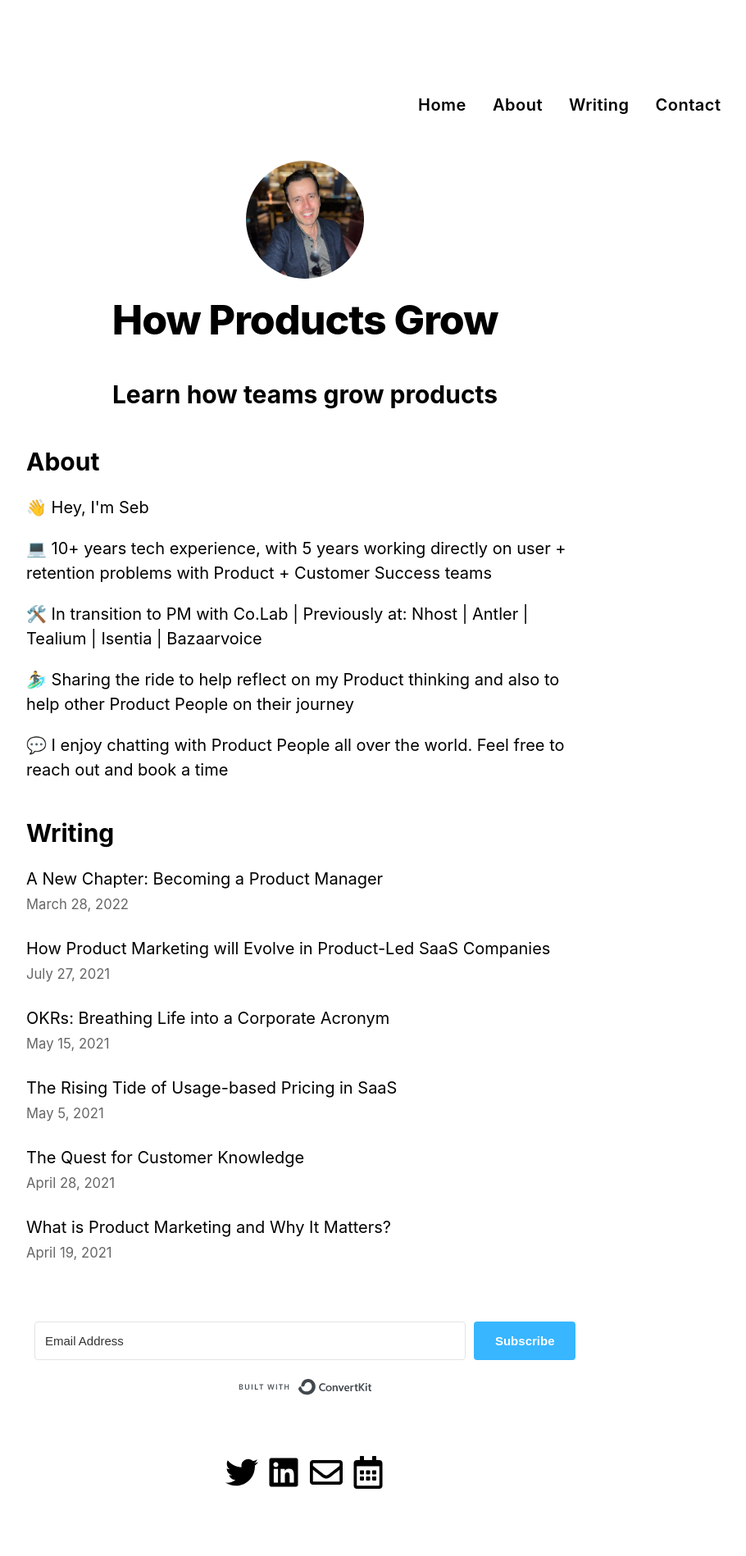
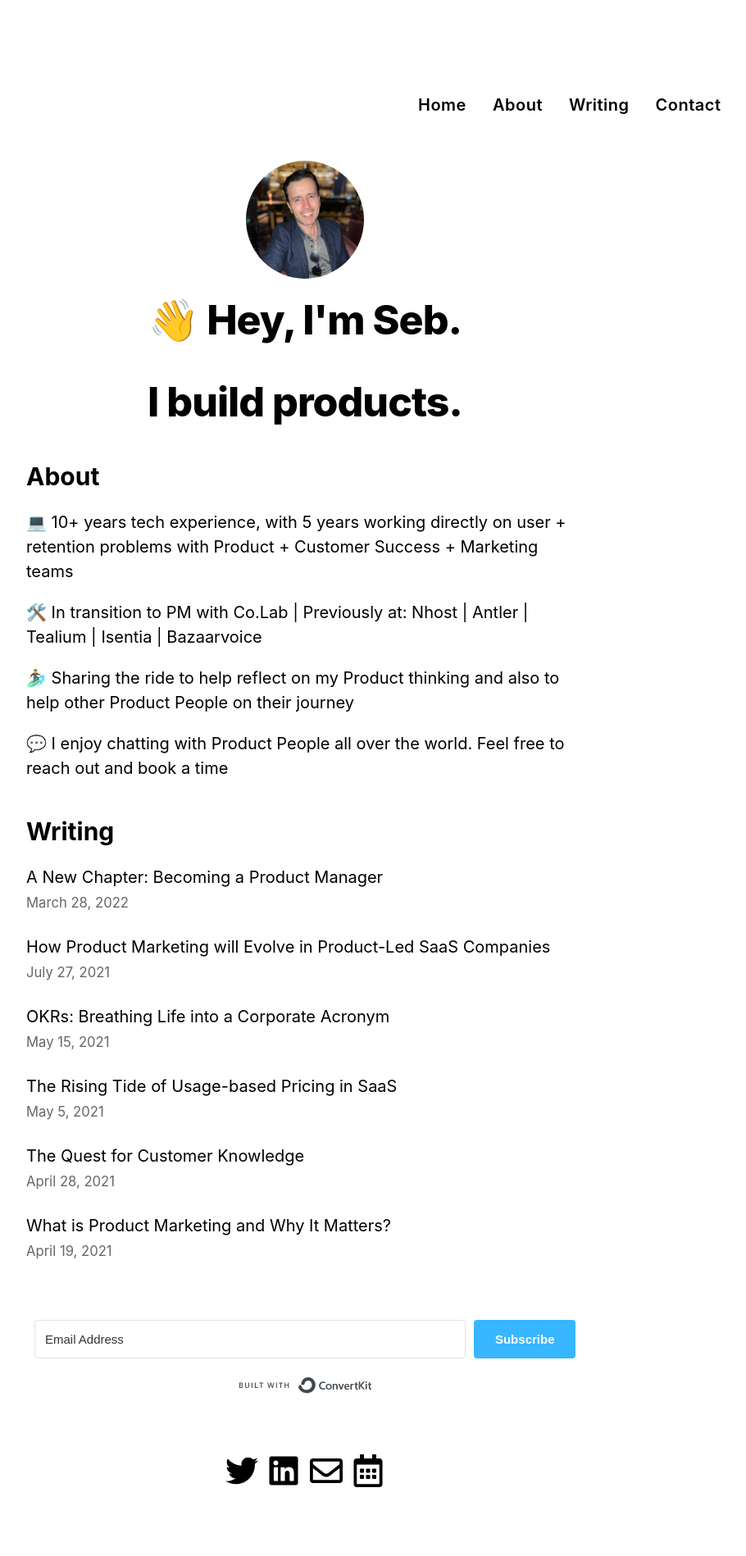
Before and after one commit to sebagudelo/sebagudelo, a Next.js app: page / in a window 1280 px wide. Shown: the top 1898 px of the page at 82% size, without its empty margins (268-1178 px from the left). Built offline with nearby package versions, Linux system fonts and the light colour scheme.

Commit message:
updated title

```diff
--- a/components/layout.js
+++ b/components/layout.js
@@ -1,48 +1,90 @@
-import Head from 'next/head'
-import Image from 'next/image'
-import styles from './layout.module.css'
-import utilStyles from '../styles/utils.module.css'
-import Navbar from '../components/Navbar';
-import Link from 'next/link'
-import SignupForm from '../components/SignupForm';
-import Footer from '../components/footer';
-import { FaTwitter } from 'react-icons/fa';
-import { FaLinkedin } from 'react-icons/fa';
-import { FaRegEnvelope } from 'react-icons/fa';
-import { FaRegCalendarAlt } from 'react-icons/fa';
+import Head from "next/head";
+import Image from "next/image";
+import styles from "./layout.module.css";
+import utilStyles from "../styles/utils.module.css";
+import Navbar from "../components/Navbar";
+import Link from "next/link";
+import SignupForm from "../components/SignupForm";
+import Footer from "../components/footer";
+import { FaTwitter } from "react-icons/fa";
+import { FaLinkedin } from "react-icons/fa";
+import { FaRegEnvelope } from "react-icons/fa";
+import { FaRegCalendarAlt } from "react-icons/fa";
 
-const name = 'How Products Grow'
-export const siteTitle = 'Seb Agudelo - How Products Grow'
-const seb = 'Back to home'
-const gsw = 'Learn how teams grow products'
+const name = "👋  Hey, I'm Seb.";
+const des1 = "I build products.";
+export const siteTitle = "Find Seb - Life of a Product Manager in SF";
+const seb = "Back to home";
+const gsw = "Product";
 export default function Layout({ children, home, postData }) {
-  console.log(postData)
+  console.log(postData);
   const pageTitle = postData ? postData.title : siteTitle;
   return (
     <div className={styles.container}>
       <Head>
-      <link rel="icon" type="image/png" sizes="32x32" href="/favicon-32x32.png" />
-          <link rel="icon" type="image/png" sizes="16x16" href="/favicon-16x16.png" />
-          <link rel="apple-touch-icon" sizes="180x180" href="/apple-touch-icon.png" />
+        <link
+          rel="icon"
+          type="image/png"
+          sizes="32x32"
+          href="/favicon-32x32.png"
+        />
+        <link
+          rel="icon"
+          type="image/png"
+          sizes="16x16"
+          href="/favicon-16x16.png"
+        />
+        <link
+          rel="apple-touch-icon"
+          sizes="180x180"
+          href="/apple-touch-icon.png"
+        />
         <link rel="mask-icon" href="/safari-pinned-tab.svg" color="#5bbad5" />
         <meta name="theme-color" content="#ffffff" />
 
-        <meta property="og:title" content={siteTitle} key="site-title"/>
-        <meta property="description" content="Learn how teams grow products. From discovery, to delivery and market adoption, we will explore all aspects of life as a Product Manager." key="site-description"/>
-        <meta property="og:locale" content="en_us" key="site-locale"/>
-        <meta property="og:type" content="website" key="site-type"/>
-        <meta property="og:URL" content="https://sebagudelo.com" key="site-URL" />
-        <meta property="og:image" content="/images/SebTwitter.png" key="site-image" />
+        <meta property="og:title" content={siteTitle} key="site-title" />
+        <meta
+          property="description"
+          content="Life of a Product Manager in SF."
+          key="site-description"
+        />
+        <meta property="og:locale" content="en_us" key="site-locale" />
+        <meta property="og:type" content="website" key="site-type" />
+        <meta property="og:URL" content="https://findseb.com" key="site-URL" />
+        <meta
+          property="og:image"
+          content="/images/SebTwitter.png"
+          key="site-image"
+        />
 
-        <meta name="twitter:card" content="summary_large_image" key="twitter-card"/>
-        <meta property="twitter:domain" content="@sebagudelo" key="twitter-domain"/>
-        <meta property="twitter:url" content="https://sebagudelo.com/" key="twitter-url"/>
-        <meta property="og:title" content={siteTitle} key="twitter-title"/>
-        <meta name="twitter:description" content="Learn how teams grow products. From discovery, to delivery and market adoption, we will explore all aspects of life as a Product Manager." key="twitter-description"/>
-        <meta name="twitter:image" content="/images/SebTwitter.png" key="twitter-image"/>
+        <meta
+          name="twitter:card"
+          content="summary_large_image"
+          key="twitter-card"
+        />
+        <meta
+          property="twitter:domain"
+          content="@find_seb"
+          key="twitter-domain"
+        />
+        <meta
+          property="twitter:url"
+          content="https://findseb.com/"
+          key="twitter-url"
+        />
+        <meta property="og:title" content={siteTitle} key="twitter-title" />
+        <meta
+          name="twitter:description"
+          content="Life of a Product Manager in SF"
+          key="twitter-description"
+        />
+        <meta
+          name="twitter:image"
+          content="/images/SebTwitter.png"
+          key="twitter-image"
+        />
 
         <script src="https://f.convertkit.com/ckjs/ck.5.js"></script>
-
       </Head>
 
       <Navbar />
@@ -50,7 +92,6 @@ export default function Layout({ children, home, postData }) {
       <header className={styles.header}>
         {home ? (
           <>
-
             <Image
               priority
               src="/images/SebTwitter.png"
@@ -60,8 +101,8 @@ export default function Layout({ children, home, postData }) {
               alt={name}
             />
 
-            <h1 className={utilStyles.heading2Xl}>{name} </h1>
-            <h1 className={utilStyles.headingLg}>{gsw} </h1>
+            {<h1 className={utilStyles.heading2Xl}>{name} </h1>}
+            {<h1 className={utilStyles.heading2Xl}>{des1} </h1>}
           </>
         ) : (
           <>
@@ -91,18 +132,37 @@ export default function Layout({ children, home, postData }) {
       )}
 
       <div className={styles.signup}>
-      <SignupForm/>
+        <SignupForm />
       </div>
 
       <div className={styles.footer} id="contact">
         <p>
-      <a href="https://twitter.com/sebagudelo" target="_blank" rel="noopener noreferrer"> <FaTwitter /> </a>
-      <a href="https://linkedin.com/in/sebagudelo" target="_blank" rel="noopener noreferrer"> <FaLinkedin /> </a>
-      <a href="mailto:hi@sebagudelo.com"><FaRegEnvelope /> </a>
-      <a href="https://calendly.com/sebagudelo"> <FaRegCalendarAlt /></a>
+          <a
+            href="https://twitter.com/find_seb"
+            target="_blank"
+            rel="noopener noreferrer"
+          >
+            {" "}
+            <FaTwitter />{" "}
+          </a>
+          <a
+            href="https://linkedin.com/in/sebagudelo"
+            target="_blank"
+            rel="noopener noreferrer"
+          >
+            {" "}
+            <FaLinkedin />{" "}
+          </a>
+          <a href="mailto:hi@sebagudelo.com">
+            <FaRegEnvelope />{" "}
+          </a>
+          <a href="https://calendly.com/sebagudelo">
+            {" "}
+            <FaRegCalendarAlt />
+          </a>
         </p>
       </div>
       <Footer />
     </div>
-  )
+  );
 }
--- a/pages/index.js
+++ b/pages/index.js
@@ -24,11 +24,9 @@ export default function Home({ allPostsData }) {
         <h2 className={utilStyles.headingLg} id="about">
           <a href="https://findseb.com/#about">About</a>
         </h2>
-        <p>👋 Hey, I'm Seb</p>
-
         <p>
           💻 10+ years tech experience, with 5 years working directly on user +
-          retention problems with Product + Customer Success teams
+          retention problems with Product + Customer Success + Marketing teams
         </p>
 
         <p>
```
Also changed, not shown: pages/posts/[id].js (+79 -33 lines). Lines whose indentation alone changed are shown as unchanged.
